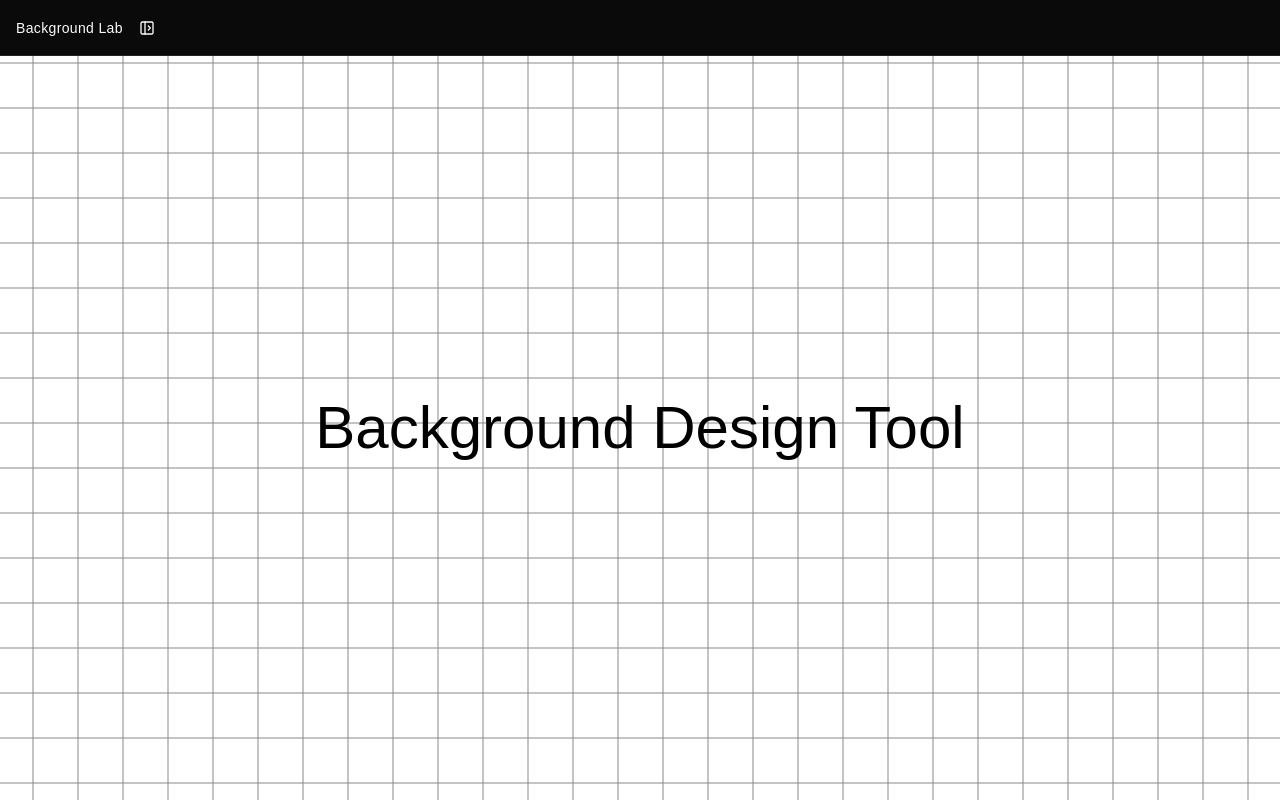
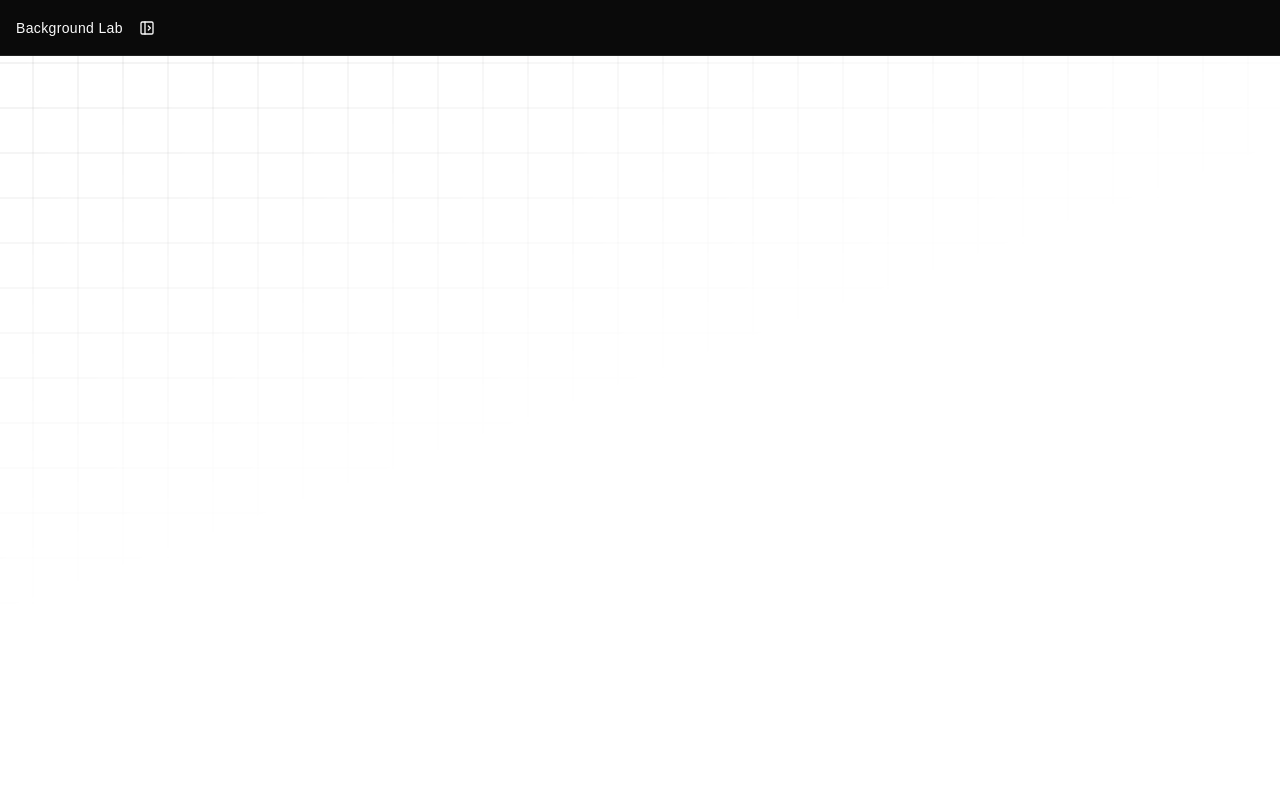
Before and after one commit to vgarmes/bg-lab, a React (Vite) app: page / in a window 1280 px wide. Built offline with nearby package versions, Linux system fonts and the light colour scheme.

Commit message:
feat: wip

```diff
--- a/src/App.tsx
+++ b/src/App.tsx
@@ -7,12 +7,24 @@ import type { Config, Preset } from "./types";
 import { MaskControl } from "./components/mask-control";
 import { ColorPicker } from "./components/color-picker";
 import { hexToRgba } from "./utils";
-import { DEFAULT_CONFIG, PRESETS } from "./presets";
+import { EFFECTS, PRESETS } from "./presets";
+import {
+  Select,
+  SelectContent,
+  SelectGroup,
+  SelectItem,
+  SelectTrigger,
+  SelectValue,
+} from "./components/ui/select";
+import { Grain } from "./components/effects/grain";
+import { CRT } from "./components/effects/crt";
 
 function App() {
-  const [selectedPreset, setSelectedPreset] = useState<Preset | null>(null);
+  const [selectedPreset, setSelectedPreset] = useState<Preset | null>(
+    PRESETS[0],
+  );
   const [isPanelOpen, setIsPanelOpen] = useState(false);
-  const [config, setConfig] = useState<Config>(DEFAULT_CONFIG);
+  const [config, setConfig] = useState<Config>(PRESETS[0]);
 
   function setGrid(patch: Partial<Config["grid"]>) {
     setConfig((prev) => ({ ...prev, grid: { ...prev.grid, ...patch } }));
@@ -97,7 +109,9 @@ function App() {
                 <ColorPicker
                   label="Background"
                   color={backgroundColor}
-                  onColorChange={(v) => setConfig((prev) => ({ ...prev, backgroundColor: v }))}
+                  onColorChange={(v) =>
+                    setConfig((prev) => ({ ...prev, backgroundColor: v }))
+                  }
                 />
 
                 <Separator />
@@ -157,17 +171,34 @@ function App() {
                   onRadialMaskChange={(v) => setMask({ radial: v })}
                 />
                 <Separator />
+
+                <Select
+                  value={config.effect}
+                  onValueChange={(value) => {
+                    setConfig({ ...config, effect: value });
+                  }}
+                >
+                  <SelectTrigger className="w-full max-w-48">
+                    <SelectValue />
+                  </SelectTrigger>
+                  <SelectContent>
+                    <SelectGroup>
+                      {EFFECTS.map((effect) => (
+                        <SelectItem key={effect} value={effect}>
+                          {effect}
+                        </SelectItem>
+                      ))}
+                    </SelectGroup>
+                  </SelectContent>
+                </Select>
               </div>
             </div>
           </aside>
 
           <div className="fixed inset-0 -z-10" style={{ backgroundColor }}>
             <div className="absolute inset-0" style={bgStyle}></div>
-          </div>
-          <div className="w-full h-full px-12 flex items-center justify-center">
-            <h1 className="text-6xl font-medium text-black">
-              Background Design Tool
-            </h1>
+            {config.effect === "grain" && <Grain />}
+            {config.effect === "vhs" && <CRT />}
           </div>
         </div>
       </div>
--- a/src/components/effects/grain.tsx
+++ b/src/components/effects/grain.tsx
@@ -1,4 +1,4 @@
-export function Noise() {
+export function Grain() {
   return (
     <div className="select-none opacity-[0.13] pointer-events-none z-10 -order-12 w-full h-full absolute top-0 left-0 overflow-hidden">
       <div
--- a/src/presets.ts
+++ b/src/presets.ts
@@ -22,7 +22,11 @@ export const DEFAULT_CONFIG: Config = {
       outerStop: 110,
     },
   },
+  effect: null,
 };
+
+export const EFFECTS = ["grain", "vhs"] as const;
+
 export const PRESETS: Preset[] = [
   {
     name: "Modern Light",
@@ -43,6 +47,7 @@ export const PRESETS: Preset[] = [
         stop: 50,
       },
     },
+    effect: null,
   },
   {
     name: "Modern Dark",
@@ -63,6 +68,28 @@ export const PRESETS: Preset[] = [
         stop: 50,
       },
     },
+    effect: null,
+  },
+  {
+    name: "Purple",
+    backgroundColor: "#ffffff",
+    grid: {
+      enabled: true,
+      size: 45,
+      lineColor: "#f0f0f0",
+      lineThickness: 1,
+      lineOpacity: 20,
+    },
+    mask: {
+      ...DEFAULT_CONFIG.mask,
+      enabled: true,
+      type: "linear",
+      linear: {
+        angle: -20,
+        stop: 50,
+      },
+    },
+    effect: null,
   },
   {
     name: "Master System",
@@ -76,7 +103,9 @@ export const PRESETS: Preset[] = [
     },
     mask: {
       ...DEFAULT_CONFIG.mask,
-      enabled: false,
+      enabled: true,
+      type: "radial",
     },
+    effect: null,
   },
 ];
--- a/src/types.ts
+++ b/src/types.ts
@@ -1,3 +1,5 @@
+import type { EFFECTS } from "./presets";
+
 export interface LinearMaskSettings {
   angle: number;
   stop: number;
@@ -27,6 +29,9 @@ export interface Config {
     linear: LinearMaskSettings;
     radial: RadialMaskSettings;
   };
+  effect: Effect | null;
 }
 
 export type Preset = Config & { name: string };
+
+export type Effect = (typeof EFFECTS)[number];
```
